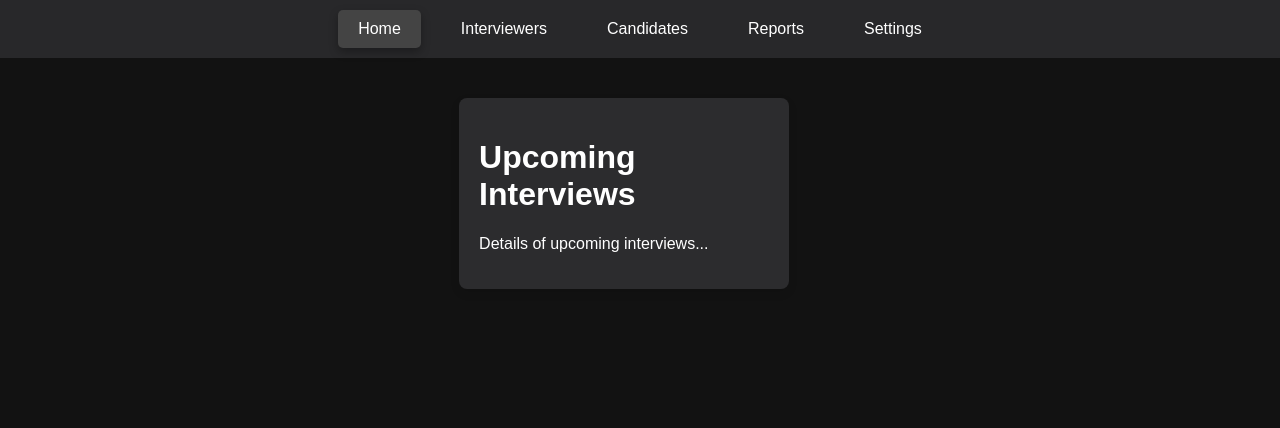
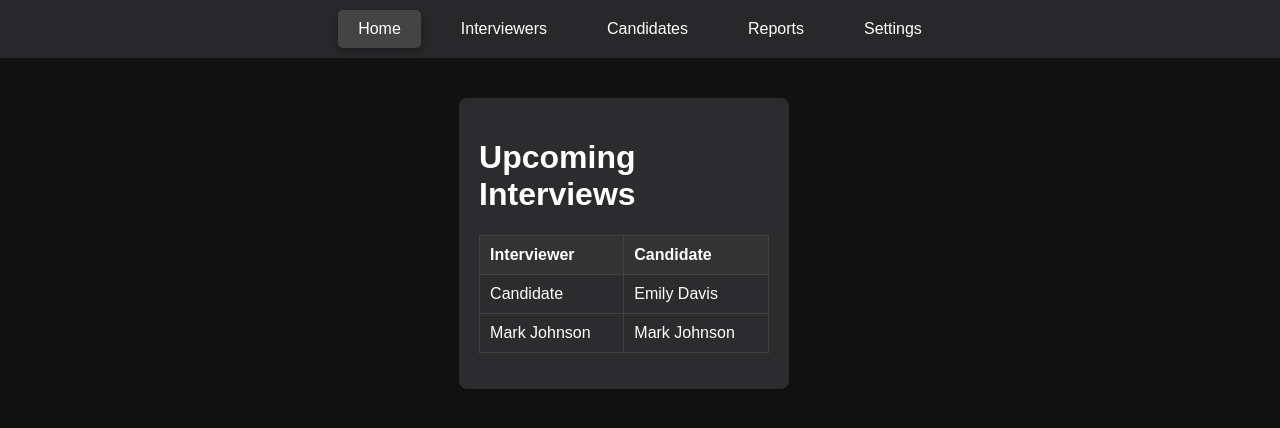
Before and after one commit to Param-Punjab/SIH, a React (Create React App) app in the folder interview-dashboard/: page / in a window 1280 px wide. Shown: the top 428 px of the page. Built offline with nearby package versions, Linux system fonts and the light colour scheme.

Commit message:
Adding Sample table in Home tab

```diff
--- a/interview-dashboard/src/App.js
+++ b/interview-dashboard/src/App.js
@@ -54,7 +54,27 @@ function App() {
         return (
           <motion.div key="home" className="content">
             <h1>Upcoming Interviews</h1>
-            <p>Details of upcoming interviews...</p>
+            <p>
+            <table>
+        <thead>
+          <tr>
+            <th>Interviewer</th>
+            <th>Candidate</th>
+          </tr>
+        </thead>
+        <tbody>
+          {/* Sample data */}
+          <tr>
+            <td>Candidate</td>
+            <td>Emily Davis</td>
+          </tr>
+          <tr>
+            <td>Mark Johnson</td>
+            <td>Mark Johnson</td>
+          </tr>
+        </tbody>
+      </table>
+            </p>
           </motion.div>
         );
       case "interviewers":
```
